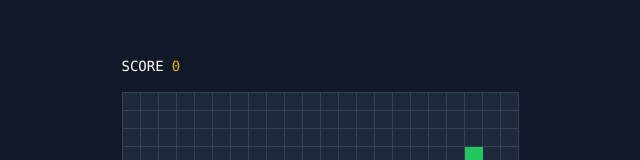
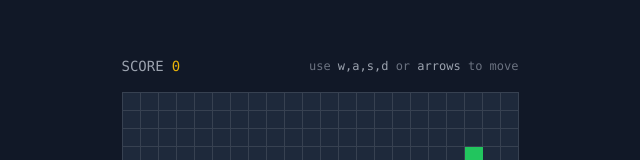
Before and after one commit to eleviven/snake-game-react, a React (Create React App) app: page / in a window 1280 px wide. Shown: the part 101-261 px from the top of the page, without its empty margins (320-960 px from the left). Built offline with nearby package versions, Linux system fonts and the light colour scheme; the HTML template or start-up script is replaced by a standard one.

Commit message:
İmprovements

```diff
--- a/src/App.tsx
+++ b/src/App.tsx
@@ -57,15 +57,19 @@ const App: FC = () => {
     if (status === GAME_STATUSES.STOP) setStatus(GAME_STATUSES.START);
     switch (event.key) {
       case "ArrowLeft":
+      case "a":
         setDirection(DIRECTIONS.LEFT);
         break;
       case "ArrowRight":
+      case "d":
         setDirection(DIRECTIONS.RIGHT);
         break;
       case "ArrowDown":
+      case "s":
         setDirection(DIRECTIONS.DOWN);
         break;
       case "ArrowUp":
+      case "w":
         setDirection(DIRECTIONS.UP);
         break;
     }
--- a/src/components/Details/Details.tsx
+++ b/src/components/Details/Details.tsx
@@ -4,9 +4,13 @@ import { useGameStore } from "../../store/game.store";
 const Details: FC = () => {
   const score = useGameStore((state) => state.score);
   return (
-    <div className="py-4">
-      <div className="text-white font-mono text-sm uppercase">
+    <div className="flex items-center justify-between py-4 font-mono select-none">
+      <div className="text-gray-400 text-sm uppercase">
         score<span className="text-yellow-500 ml-2">{score}</span>
+      </div>
+      <div className="text-gray-500 text-xs">
+        use <span className="text-gray-400">w,a,s,d</span> or{" "}
+        <span className="text-gray-400">arrows</span> to move
       </div>
     </div>
   );
```
